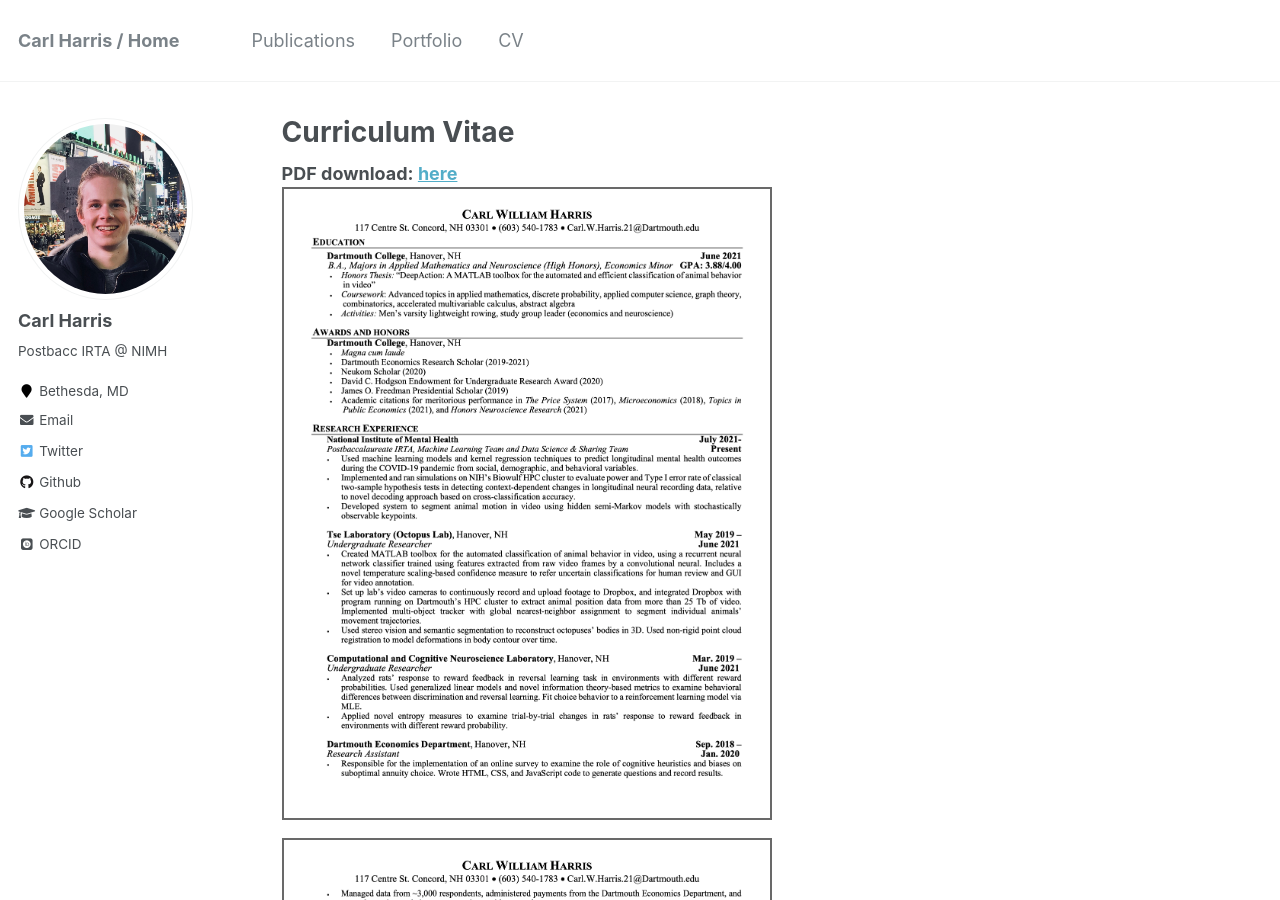
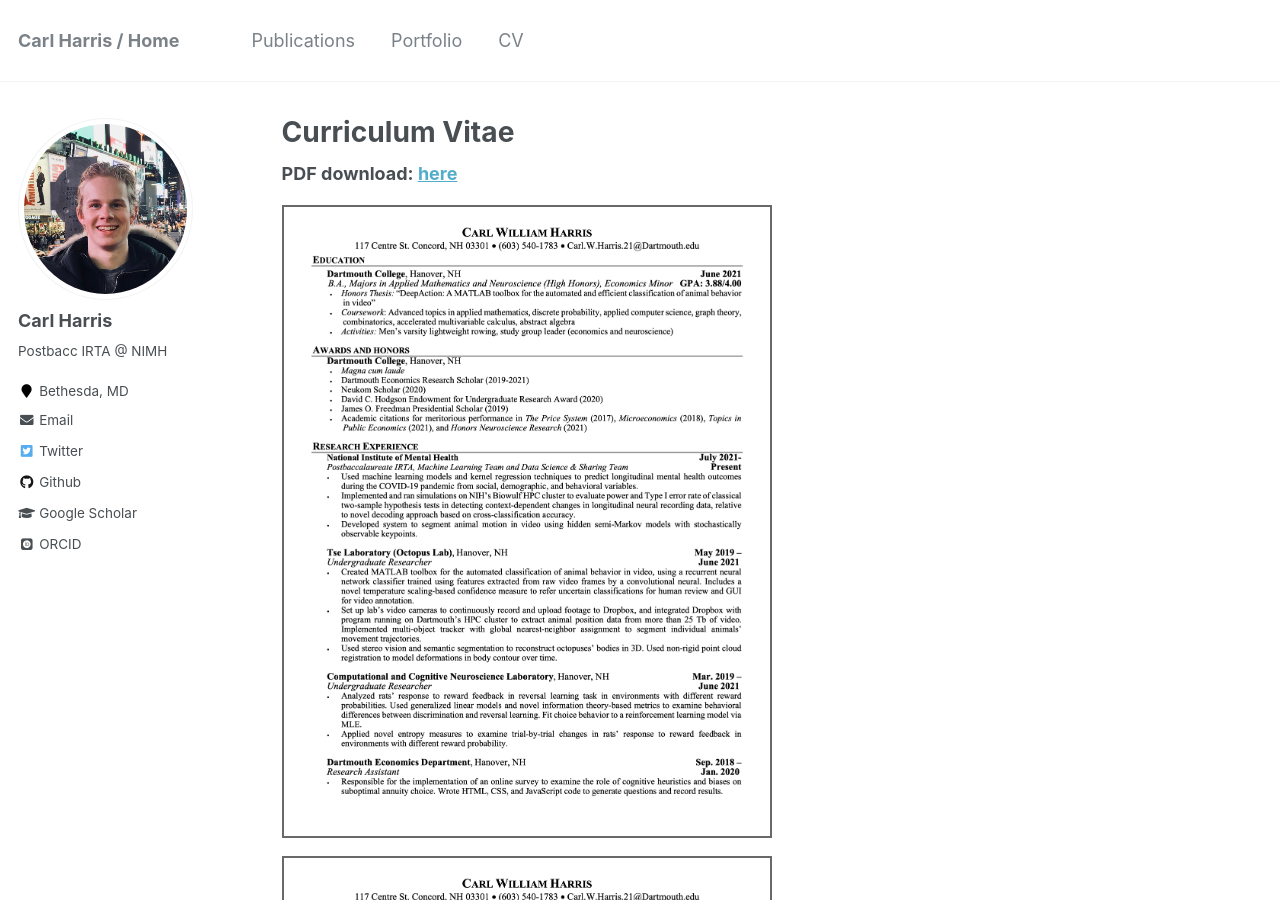
Before and after one commit to carlwharris/carlwharris.github.io, a Jekyll site: the page built from _pages/cv.md, in a window 1280 px wide and 900 px high. Built offline with Jekyll 4.4.1, drawn with Linux system fonts in a browser that asks for light colours; some web fonts are replaced.

Commit message:
Update cv.md

```diff
--- a/_pages/cv.md
+++ b/_pages/cv.md
@@ -9,10 +9,9 @@ redirect_from:
 
 <!--{% include base_path %}-->
 
-<font size="4"><b>PDF download: <a href="../files/cv.pdf">here</a></b><br></font>
+<font size="4"><b>PDF download: <a href="../files/cv.pdf">here</a></b></font>
 
-
-<div>
+<div style="margin-top:1em">
 <img src="../files/page_1.png" width="50%" style="border:2px solid #696969;margin-bottom:1em" >
 <img src="../files/page_2.png" width="50%" style="border:2px solid #696969" >
 </div>
```
